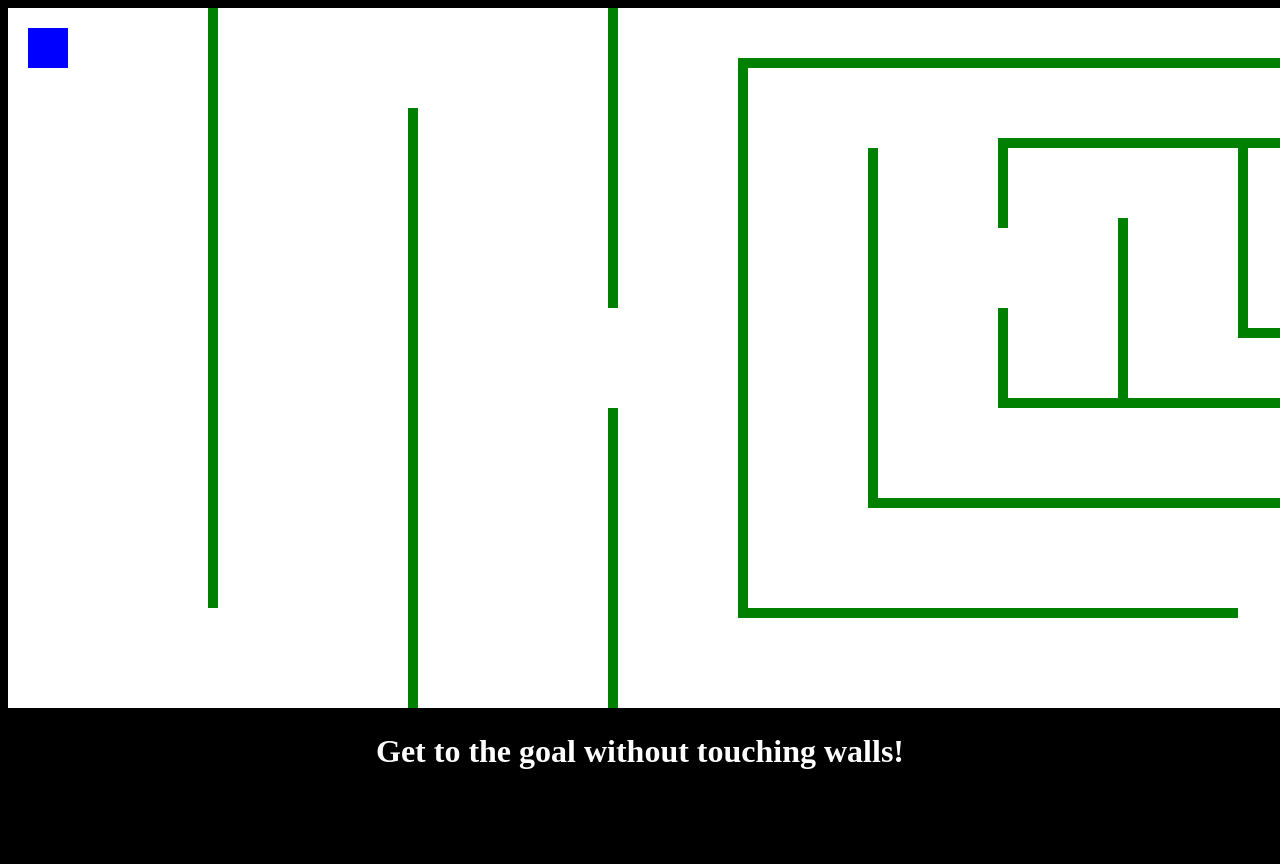
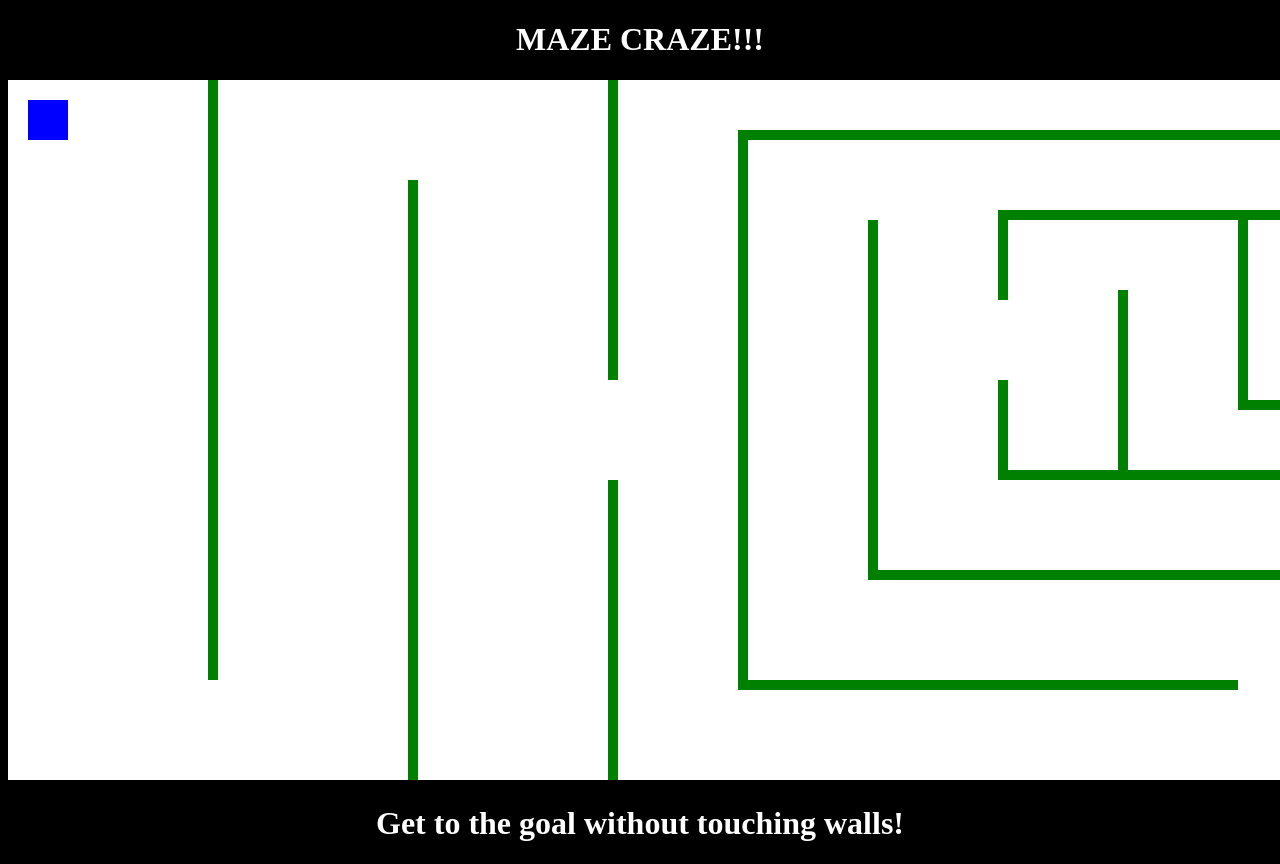
Before and after one commit to rdedwards1124/Milestone-Project-1, a plain HTML site: page index.html in a window 1280 px wide. Shown: the top 864 px of the page. Before the commit the page ends 800 px from the top, so only its background shows below. Drawn offline with Linux system fonts and the light colour scheme.

Commit message:
a title!

```diff
--- a/index.css
+++ b/index.css
@@ -3,7 +3,11 @@
     border-color: black;
 } */
 
-h1{
+body{
+    background: black;
+}
+
+#h1{
     color: white;
     text-align: center;
 }
--- a/index.html
+++ b/index.html
@@ -7,12 +7,11 @@
     <title>Document</title>
     <link rel="stylesheet" href="./index.css">
     <style>
-        body{
-            background: black;
-        }
+
     </style>
 </head>
 <body>
+    <h1 id="h1">MAZE CRAZE!!!</h1>
     <!--The screen the player interacts with-->
     <canvas id="canv"></canvas>
     <h1 id="h1">Get to the goal without touching walls!</h1>
```
